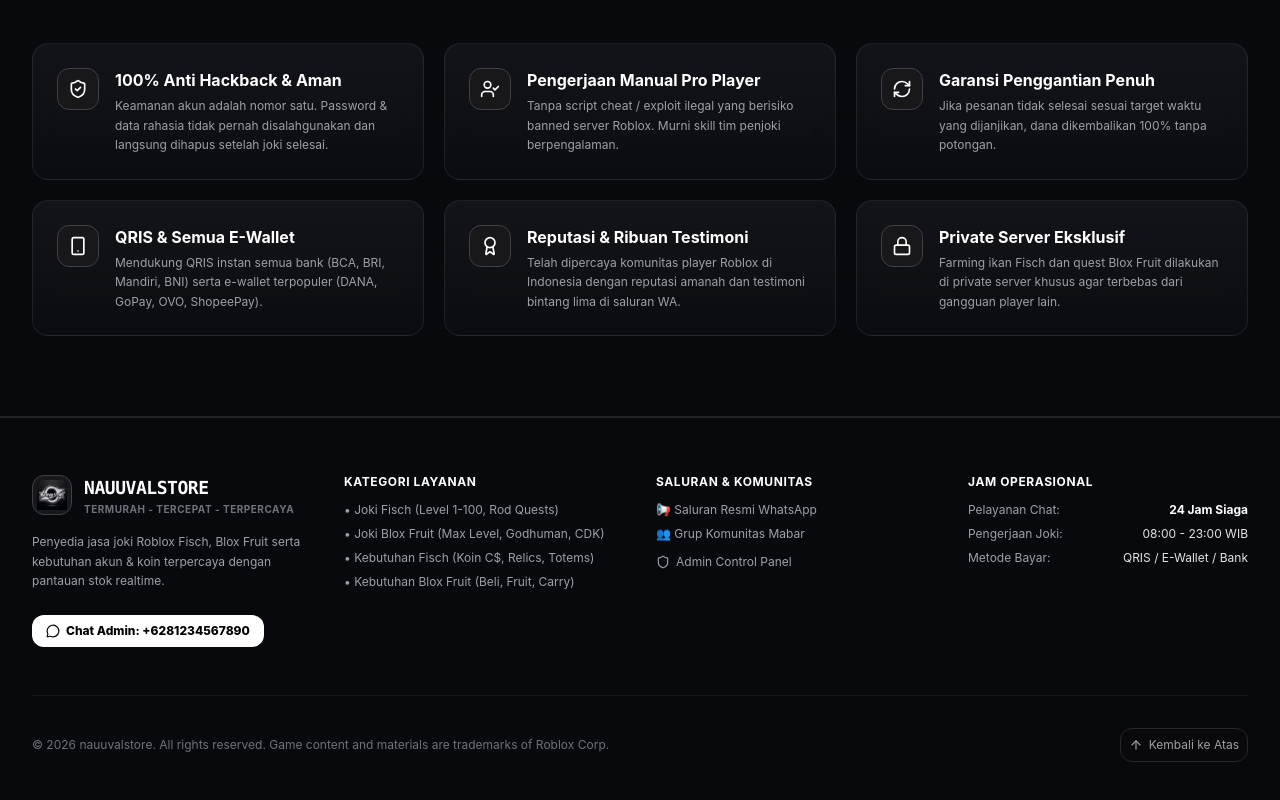
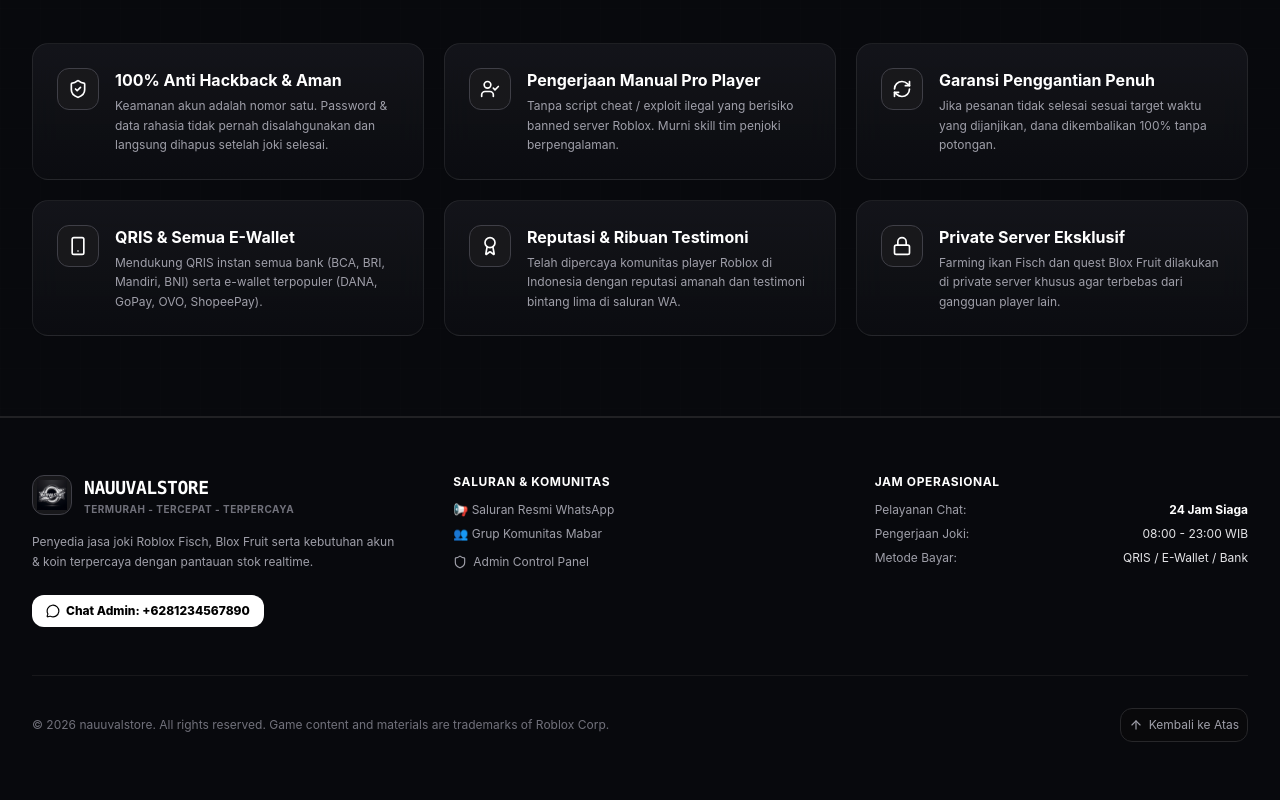
Before and after one commit to Nauuval/nauuvalstore-web, a Next.js app: page / in a window 1280 px wide. Shown: the part 3814-4614 px from the top of the page. Built offline with nearby package versions, Linux system fonts and the light colour scheme; no server answers; the database is empty.

Commit message:
style(footer): remove kategori layanan section for cleaner layout

```diff
--- a/src/components/Footer.tsx
+++ b/src/components/Footer.tsx
@@ -18,7 +18,7 @@ export default function Footer({ settings }: FooterProps) {
   return (
     <footer className="relative border-t border-zinc-800/80 bg-[#08090d] pt-14 pb-12 text-zinc-400 text-xs sm:text-sm">
       <div className="max-w-7xl mx-auto px-4 sm:px-6 lg:px-8 relative z-10">
-        <div className="grid grid-cols-1 md:grid-cols-2 lg:grid-cols-4 gap-8 mb-12">
+        <div className="grid grid-cols-1 md:grid-cols-3 gap-8 md:gap-12 mb-12">
           {/* Brand Info */}
           <div className="space-y-4">
             <div className="flex items-center gap-3">
@@ -39,7 +39,7 @@ export default function Footer({ settings }: FooterProps) {
               </div>
             </div>
 
-            <p className="text-zinc-400 text-xs leading-relaxed">
+            <p className="text-zinc-400 text-xs leading-relaxed max-w-sm">
               Penyedia jasa joki Roblox Fisch, Blox Fruit serta kebutuhan akun & koin terpercaya dengan pantauan stok realtime.
             </p>
 
@@ -54,35 +54,6 @@ export default function Footer({ settings }: FooterProps) {
                 <span>Chat Admin: +{settings.wa_number}</span>
               </a>
             </div>
-          </div>
-
-          {/* Kategori Layanan */}
-          <div>
-            <h4 className="font-bold text-white text-xs mb-3 uppercase tracking-wider">
-              Kategori Layanan
-            </h4>
-            <ul className="space-y-2 text-xs">
-              <li>
-                <a href="#catalog" className="hover:text-white transition-colors">
-                  • Joki Fisch (Level 1-100, Rod Quests)
-                </a>
-              </li>
-              <li>
-                <a href="#catalog" className="hover:text-white transition-colors">
-                  • Joki Blox Fruit (Max Level, Godhuman, CDK)
-                </a>
-              </li>
-              <li>
-                <a href="#catalog" className="hover:text-white transition-colors">
-                  • Kebutuhan Fisch (Koin C$, Relics, Totems)
-                </a>
-              </li>
-              <li>
-                <a href="#catalog" className="hover:text-white transition-colors">
-                  • Kebutuhan Blox Fruit (Beli, Fruit, Carry)
-                </a>
-              </li>
-            </ul>
           </div>
 
           {/* Saluran & Komunitas */}
```
